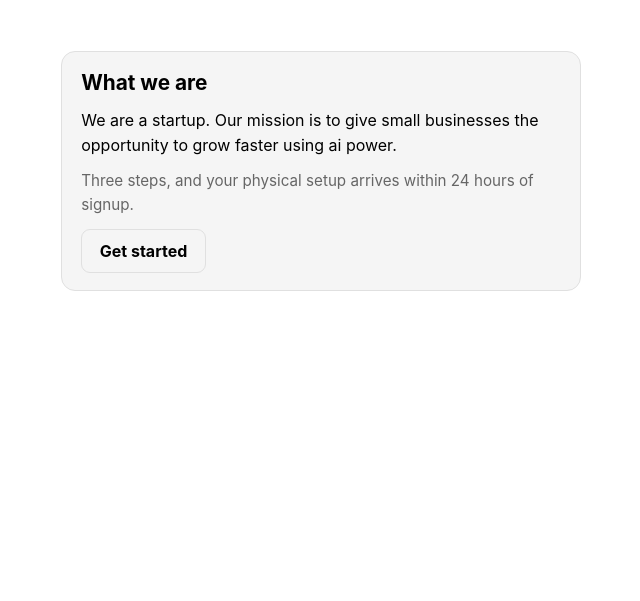
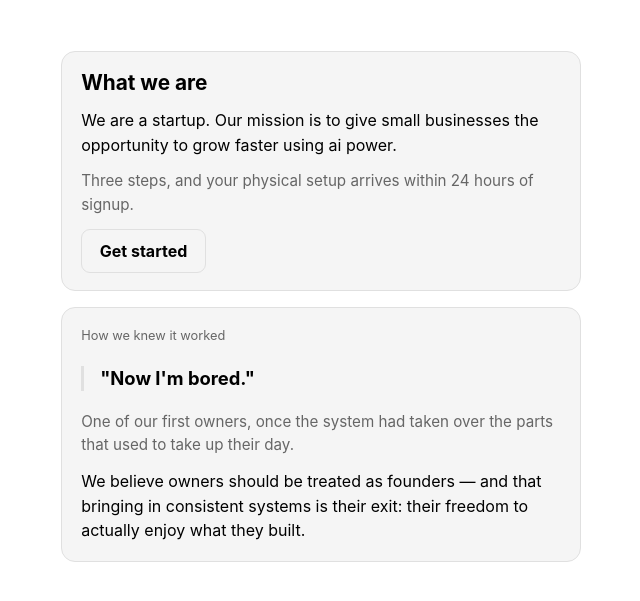
Before and after one commit to CreatorofTu/smallbusinesshelpa, a website: page onboarding.html in a window 1280 px wide. Shown: the part 89-690 px from the top of the page, without its empty margins (319-959 px from the left). Drawn offline with Linux system fonts and the light colour scheme; a web font is replaced by a local one.

Commit message:
Add "How we knew it worked" quote to the intro screen
Founder's own real anecdote from the first real owner using this: "Now
I'm bored" -- once the system had taken over the parts of running the
business that used to take up their day. Placed as its own card right
after the mission statement, plain typographic treatment (border-left
accent, no decorative quote marks) matching this app's existing minimal
style -- no new visual language introduced.

Co-Authored-By: Claude Sonnet 5 <noreply@anthropic.com>

```diff
--- a/onboarding.html
+++ b/onboarding.html
@@ -159,6 +159,10 @@
   input:disabled { opacity: .45; }
 
   .ob-progress { font-size: .8rem; color: var(--ink-soft); }
+  .ob-quote {
+    margin: .5rem 0 .4rem; padding-left: 1rem; border-left: 3px solid var(--line);
+    font-size: 1.15rem; font-weight: 700; font-style: normal; line-height: 1.4;
+  }
 
   .tertiary-link {
     background: none; border: none; color: var(--ink-soft); text-decoration: underline;
@@ -254,6 +258,13 @@
       <p>We are a startup. Our mission is to give small businesses the opportunity to grow faster using ai power.</p>
       <p class="soft">Three steps, and your physical setup arrives within 24 hours of signup.</p>
       <button type="button" id="intro-start">Get started</button>
+    </div>
+
+    <div class="card">
+      <p class="ob-progress">How we knew it worked</p>
+      <blockquote class="ob-quote">"Now I'm bored."</blockquote>
+      <p class="soft">One of our first owners, once the system had taken over the parts that used to take up their day.</p>
+      <p>We believe owners should be treated as founders — and that bringing in consistent systems is their exit: their freedom to actually enjoy what they built.</p>
     </div>
   </section>
 
```
